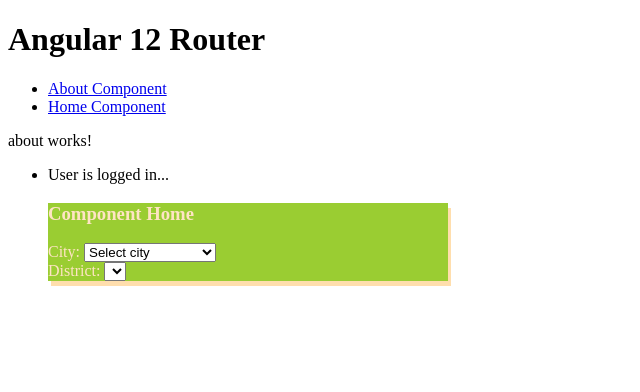
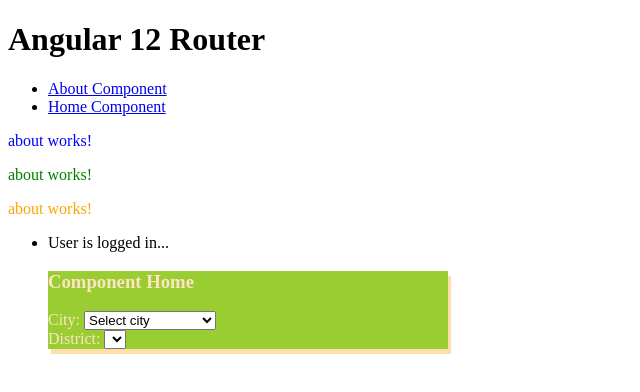
Before and after one commit to anhLEvn/Angular12-github, an Angular app: page /about in a window 1280 px wide. Shown: the top 392 px of the page, without its empty margins (0-640 px from the left). Built offline with nearby package versions, Linux system fonts and the light colour scheme.

Commit message:
Commit Directive

```diff
--- /dev/null
+++ b/src/app/Directives/highlight.directive.ts
@@ -0,0 +1,25 @@
+import { Directive, ElementRef, Input } from '@angular/core';
+
+@Directive({
+  selector: '[appHighlight]'
+})
+export class HighlightDirective {
+
+  @Input() appHighlight = '';
+
+  constructor(private _element: ElementRef) {
+    // console.log('constructor HighlightDirective', this.appHighlight);
+  }
+
+  ngOnInit(): void {
+    console.log('ngOnInit HighlightDirective', this.appHighlight);
+
+    if(!this.appHighlight) {
+      this.appHighlight ='blue';
+    }
+    this._element.nativeElement.style.color = this.appHighlight;
+
+  }
+
+
+}
--- a/src/app/about/about.component.html
+++ b/src/app/about/about.component.html
@@ -1,4 +1,6 @@
-<p>about works!</p>
+<p appHighlight>about works!</p>
+<p [appHighlight] ="myColor"> about works!</p>
+<p [appHighlight] ="'orange'"> about works!</p>
 
 <ul [ngSwitch]="loginName">
   <li *ngSwitchCase="'user'">
--- a/src/app/about/about.component.ts
+++ b/src/app/about/about.component.ts
@@ -7,7 +7,8 @@
 })
 export class AboutComponent implements OnInit {
 
-  public loginName = 'user'
+  public loginName = 'user';
+  public myColor = 'green';
 
   constructor() { }
 
--- a/src/app/app.module.ts
+++ b/src/app/app.module.ts
@@ -8,6 +8,7 @@
 import { AboutComponent } from './about/about.component';
 import { OnSalesPipe } from './on-sales.pipe';
 import { PageNotFoundComponent } from './page-not-found/page-not-found.component';
+import { HighlightDirective } from './Directives/highlight.directive';
 
 @NgModule({
   declarations: [
@@ -15,7 +16,8 @@
     HomeComponent,
     AboutComponent,
     OnSalesPipe,
-    PageNotFoundComponent
+    PageNotFoundComponent,
+    HighlightDirective
   ],
   imports: [
     BrowserModule,
```
Also changed, not shown: 1 other file (tests, documents, lock files or other folders).
